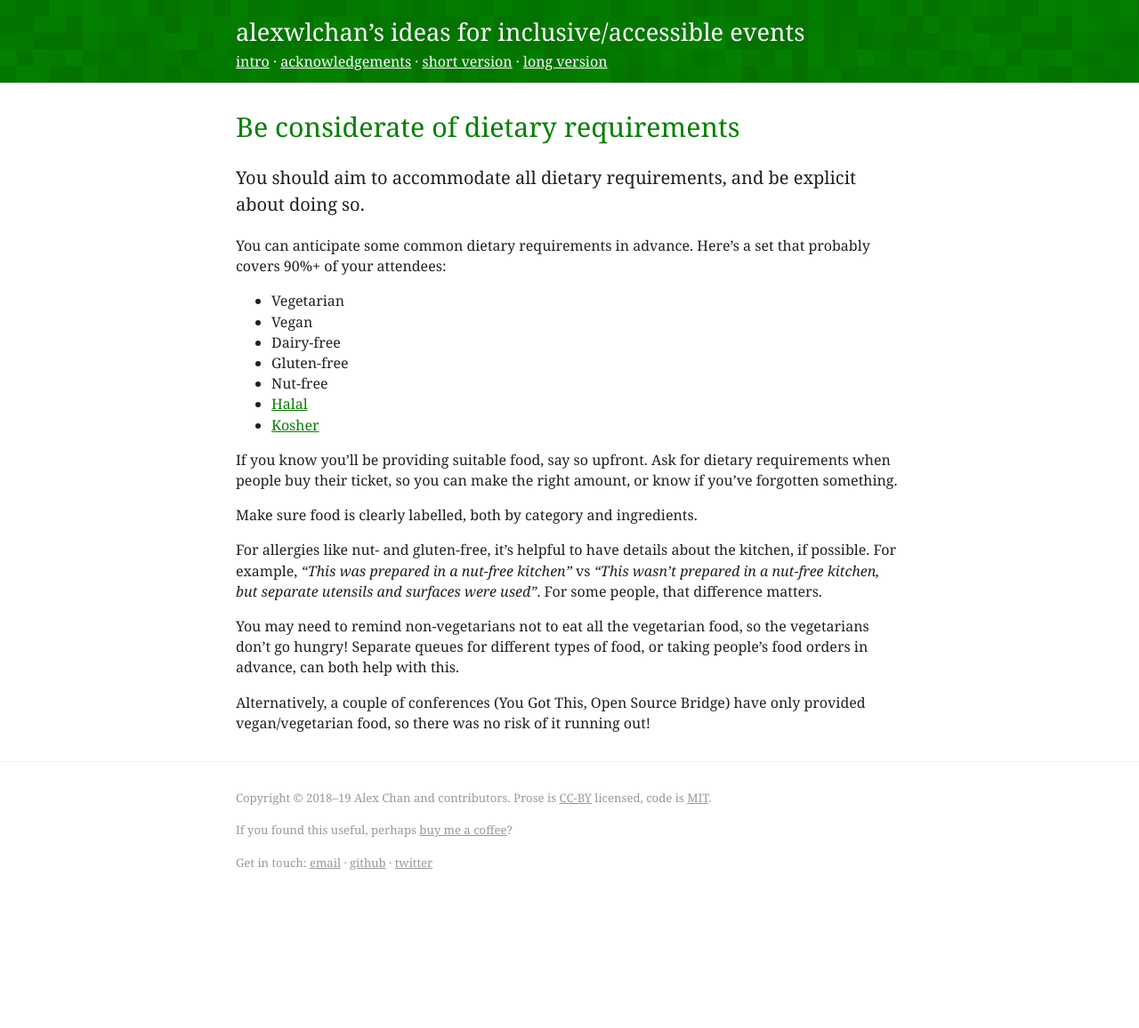
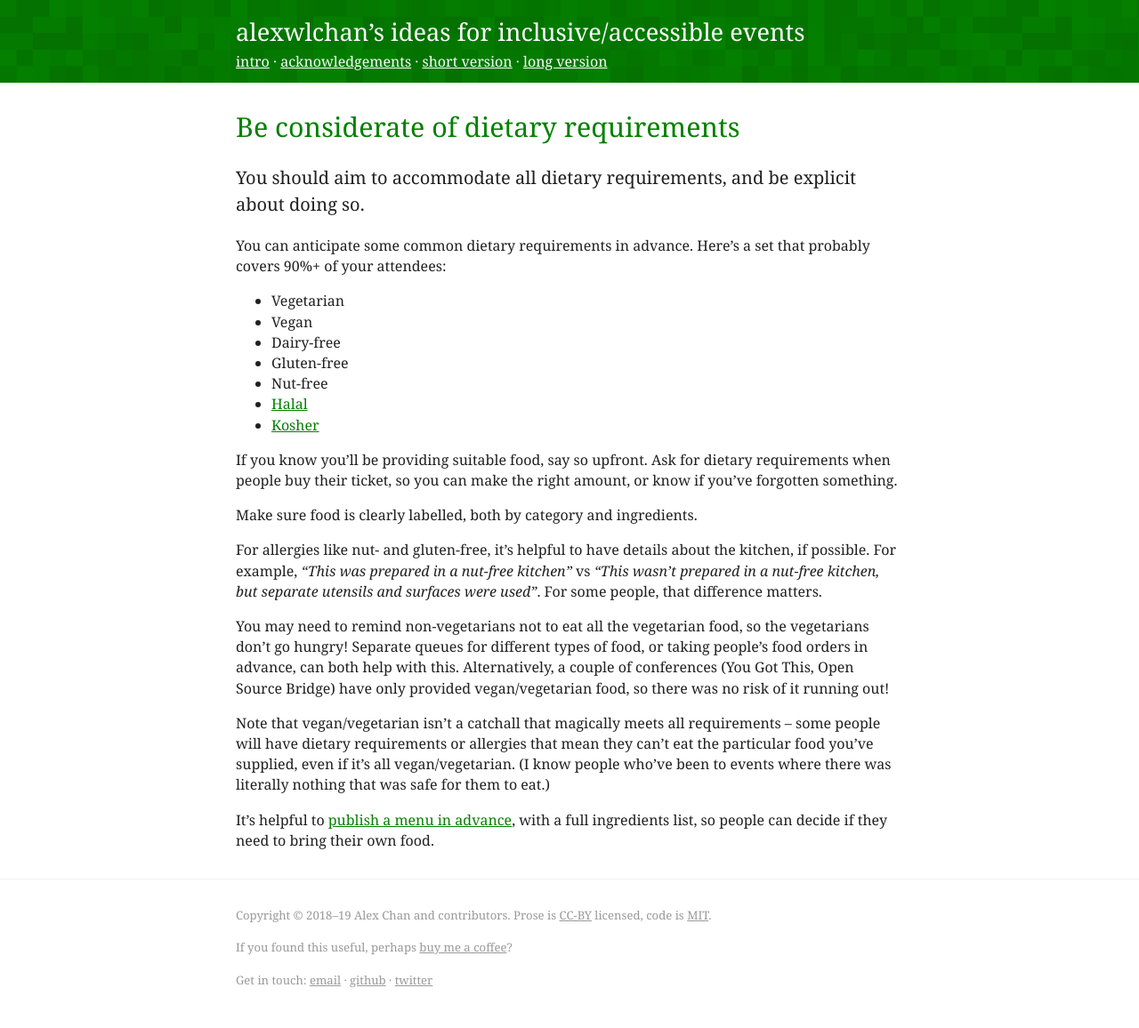
Before and after one commit to alexwlchan/ideas-for-inclusive-events, a Jekyll site: the page built from src/_ideas/dietary-requirements.md, in a window 1280 px wide. Shown: the whole page at 89% size. Built offline with Jekyll 4.4.1, drawn with Linux system fonts in a browser that asks for light colours; before the commit the page ends 1024 px from its top, so only the background shows below that.

Commit message:
Add a link to David’s post about menus

```diff
--- a/src/_ideas/dietary-requirements.md
+++ b/src/_ideas/dietary-requirements.md
@@ -26,5 +26,9 @@ Make sure food is clearly labelled, both by category and ingredients.
 For allergies like nut- and gluten-free, it's helpful to have details about the kitchen, if possible. For example, *“This was prepared in a nut-free kitchen”* vs *“This wasn't prepared in a nut-free kitchen, but separate utensils and surfaces were used”*. For some people, that difference matters.
 
 You may need to remind non-vegetarians not to eat all the vegetarian food, so the vegetarians don't go hungry! Separate queues for different types of food, or taking people's food orders in advance, can both help with this.
+Alternatively, a couple of conferences (You Got This, Open Source Bridge) have only provided vegan/vegetarian food, so there was no risk of it running out!
 
-Alternatively, a couple of conferences (You Got This, Open Source Bridge) have only provided vegan/vegetarian food, so there was no risk of it running out!
+Note that vegan/vegetarian isn't a catchall that magically meets all requirements -- some people will have dietary requirements or allergies that mean they can't eat the particular food you've supplied, even if it's all vegan/vegetarian.
+(I know people who've been to events where there was literally nothing that was safe for them to eat.)
+
+It's helpful to [publish a menu in advance](https://www.drmaciver.com/2019/02/conferences-should-publish-menus/), with a full ingredients list, so people can decide if they need to bring their own food.
```
